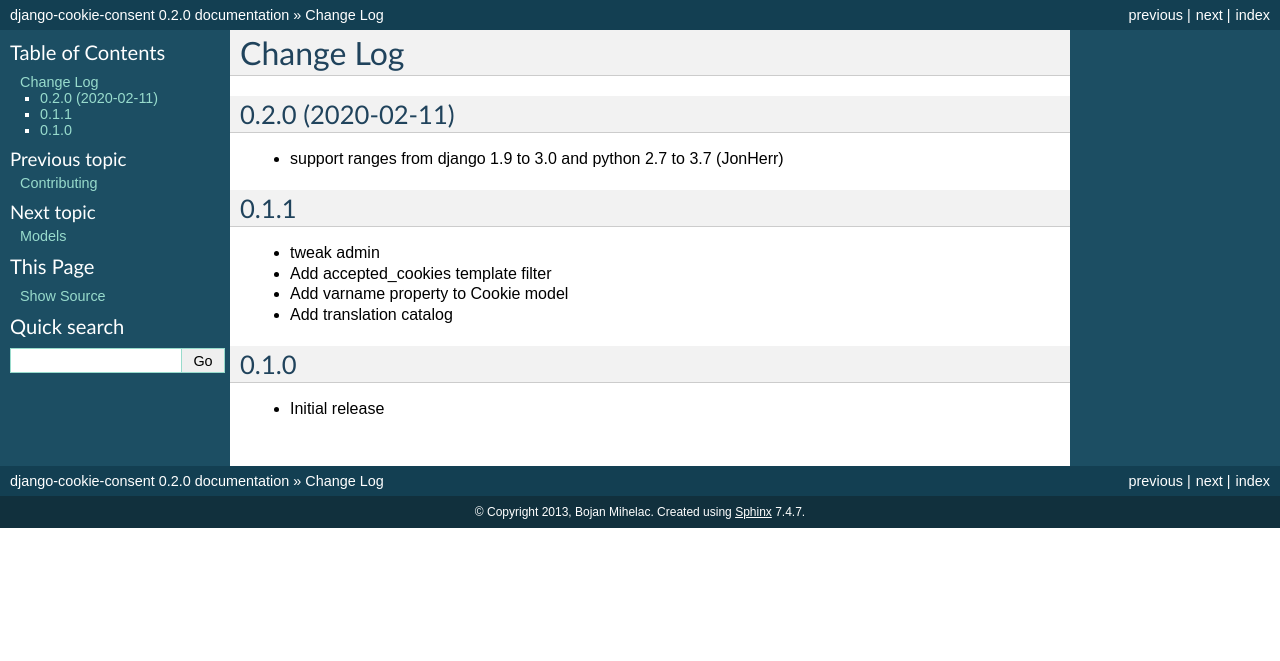
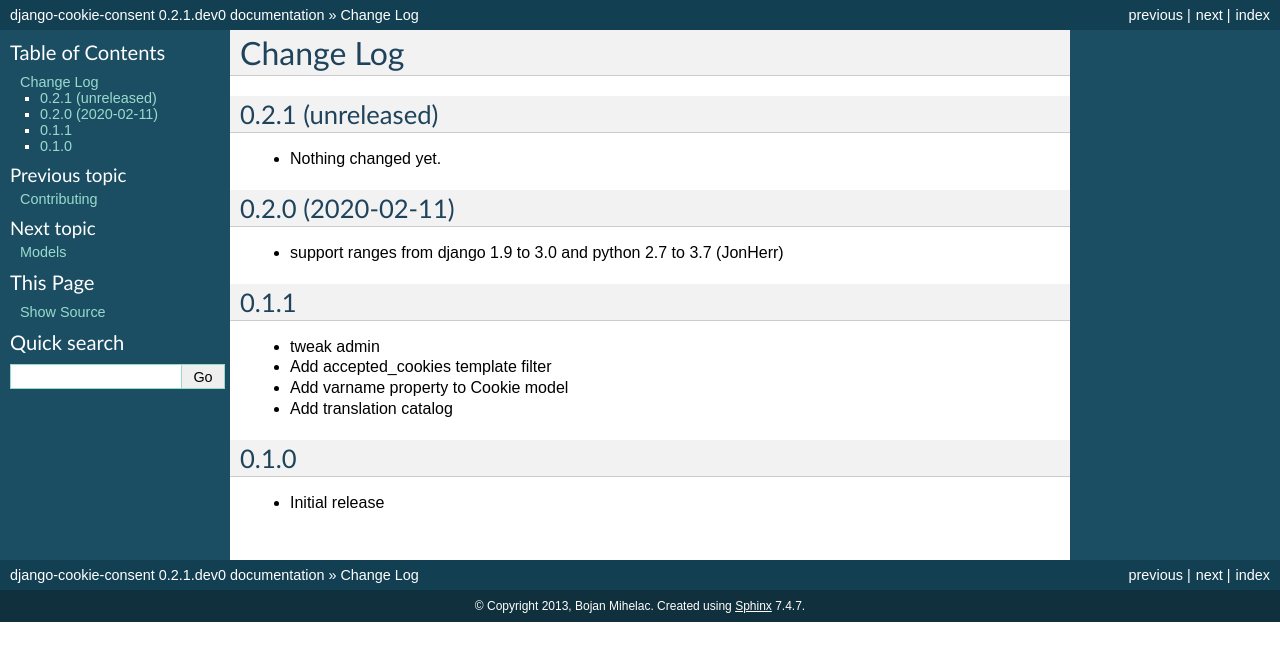
Before and after one commit to jazzband/django-cookie-consent, a Sphinx documentation site: the page built from docs/changelog.rst, in a window 1280 px wide. Shown: the top 661 px of the page. Built offline with Sphinx 7.4.7, drawn with Linux system fonts in a browser that asks for light colours; the version number is read from the project's files by our own code.

Commit message:
Back to development: 0.2.1

```diff
--- a/docs/changelog.rst
+++ b/docs/changelog.rst
@@ -1,6 +1,12 @@
 ===========
 Change Log
 ===========
+
+0.2.1 (unreleased)
+------------------
+
+- Nothing changed yet.
+
 
 0.2.0 (2020-02-11)
 ------------------
--- a/setup.py
+++ b/setup.py
@@ -2,7 +2,7 @@
 from setuptools import find_packages
 
 
-version = '0.2.0'
+version = '0.2.1.dev0'
 
 CLASSIFIERS = [
     'Framework :: Django',
```
